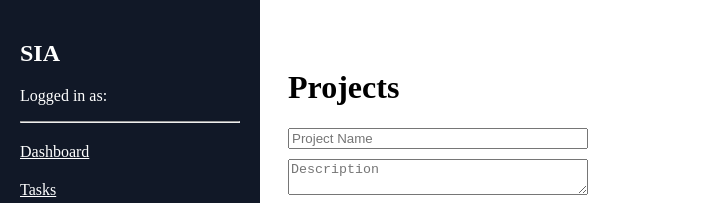
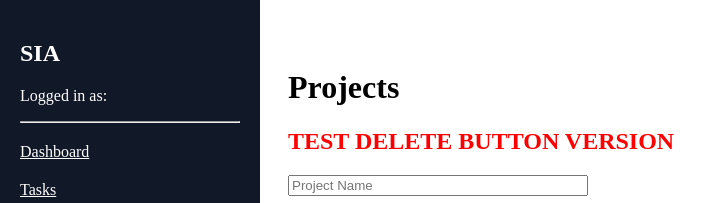
Before and after one commit to SnehalBagal/sia-frontend, a React (Vite) app: page /projects in a window 1280 px wide. Shown: the top 203 px of the page, without its empty margins (0-715 px from the left). Built offline with nearby package versions, Linux system fonts and the light colour scheme; no server answers.

Commit message:
Test projects page update

```diff
--- a/src/pages/projects.jsx
+++ b/src/pages/projects.jsx
@@ -87,6 +87,7 @@ export default function Projects() {
       >
 
         <h1>Projects</h1>
+        <h2 style={{ color: "red" }}>TEST DELETE BUTTON VERSION</h2>
 
         <div
           style={{
```
